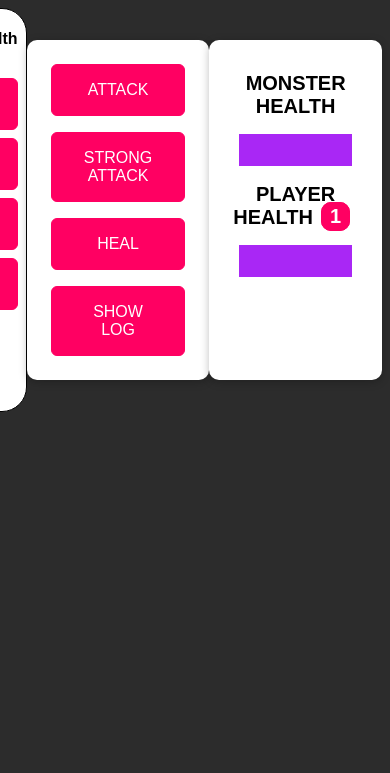
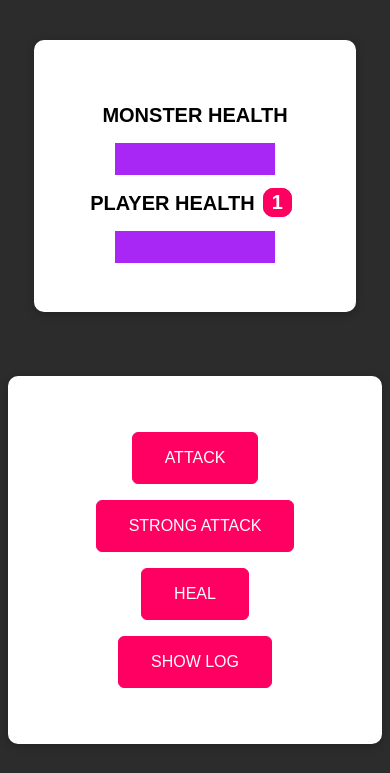
Before and after one commit to timegated/monster-game, a plain HTML site: page index.html in a window 390 px wide. Shown: the top 773 px of the page. Drawn offline with Linux system fonts and the light colour scheme.

Commit message:
using flexbox to make the game more mobile friendly

```diff
--- a/assets/styles/monster.css
+++ b/assets/styles/monster.css
@@ -15,7 +15,6 @@ progress {
     -webkit-appearance: none;
     -moz-appearance: none;
     appearance: none;
-    width: 80%;
     height: 2rem;
     color: #ff0062;
     border: 1px solid #a927f5;
@@ -61,17 +60,11 @@ button:active {
 #health-levels,
 #controls {
     margin: 2rem auto;
-    width: 50rem;
     text-align: center;
     border-radius: 10px;
-    padding: 1rem;
+    padding: 3em;
     box-shadow: 0 2px 8px rgba(0, 0, 0, 0.25);
     background: white;
-}
-
-#controls {
-    display: flex;
-    flex-direction: column;
 }
 
 #bonus-life {
@@ -88,17 +81,29 @@ button:active {
 .gameDisplay {
     display: flex;
     flex-direction: row-reverse;
+    justify-content: center;
+    align-items: center;
+    flex-wrap: wrap;
 }
 
 .selection {
     border: 1px solid black;
     display: flex;
     flex-direction: column;
+    justify-content: center;
     background: white;
     border-radius: 25px;
+    padding: 4em;
 }
 
 .selection .health>button {
     display: flex;
     flex-direction: column;
 }
+
+@media screen and (min-width: 320px) and (max-width: 767px) {
+    .gameDisplay {
+        flex-direction: column;
+        width: 100%;
+    }
+}
```
